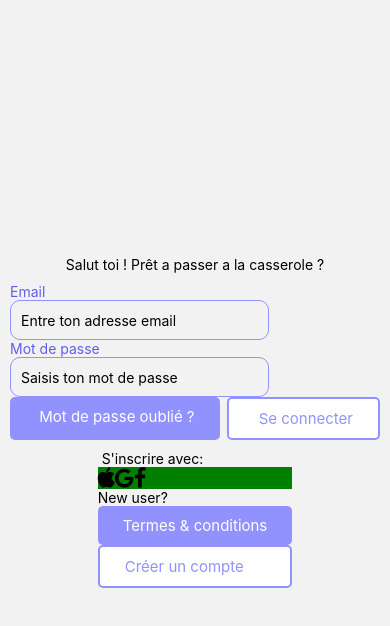
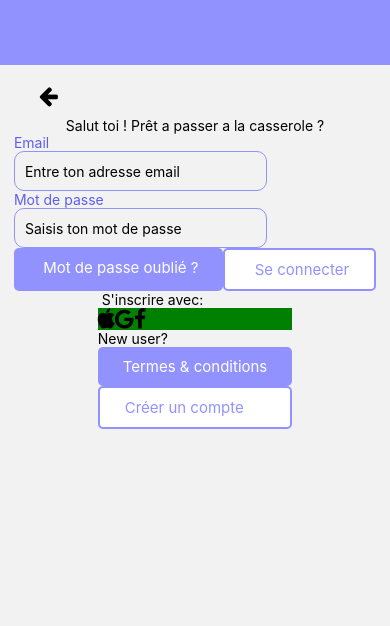
Before and after one commit to nat0490/Chefs-Frontend, a React Native app: screen /Sign_in in a window 390 px wide. Shown: the top 626 px of the page. Built offline with nearby package versions, Linux system fonts and the light colour scheme.

Commit message:
Merge branch 'main' of https://github.com/nat0490/Chefs-Frontend

```diff
--- a/screens/SignInScreen.tsx
+++ b/screens/SignInScreen.tsx
@@ -13,13 +13,20 @@ import FontAwesome from 'react-native-vector-icons/FontAwesome';
 export default function SignInScreen() {
   return (
     <KeyboardAvoidingView style={styles.container}>
+
+      <View style={styles.nav_bar_color}></View>
+      {/* Fleche revenir sur la page précédente  */}
+      <View style={styles.containeur_fleche}>
+        <FontAwesome name='arrow-left' size={22}  />
+      </View>
+
       <View>
         {/* Saisie titre */}
         <Text>Salut toi ! Prêt a passer a la casserole ?</Text>
         <StatusBar style="auto" />
       </View>
 
-      <View style={styles.contentContainer}>
+      <View>
           {/* Saisie email */}
           <View style={styles.inputContainer}>
             <Text style={styles.label}>Email</Text>
@@ -88,13 +95,21 @@ const styles = StyleSheet.create({
 
   // général
   container: {
-    flex: 1,
+    flex: 0,
     alignItems: 'center',
-    justifyContent: 'center',
   },
-  contentContainer: {
+
+  // fleche de retour en arrière
+  nav_bar_color: {
+    backgroundColor : '#9292FE',
     width: '100%',
-    padding: 10,
+    height: 65,
+  },
+
+  containeur_fleche: {
+    width: "80%",
+    marginTop: 20,
+    marginBottom: 10,
   },
 
   // email & mot de passe
```
Also changed, not shown: 1 other file (tests, documents, lock files or other folders).
